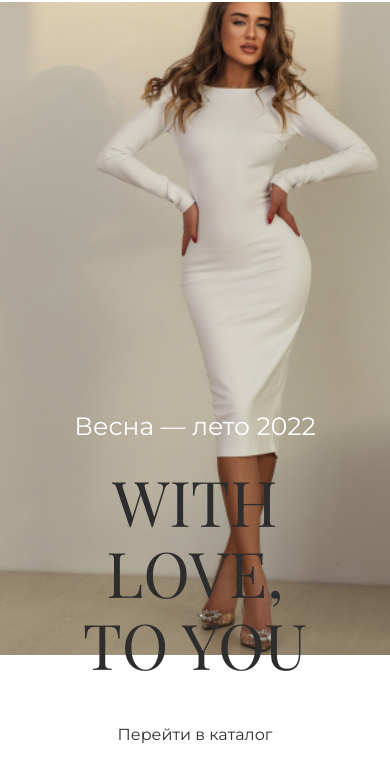
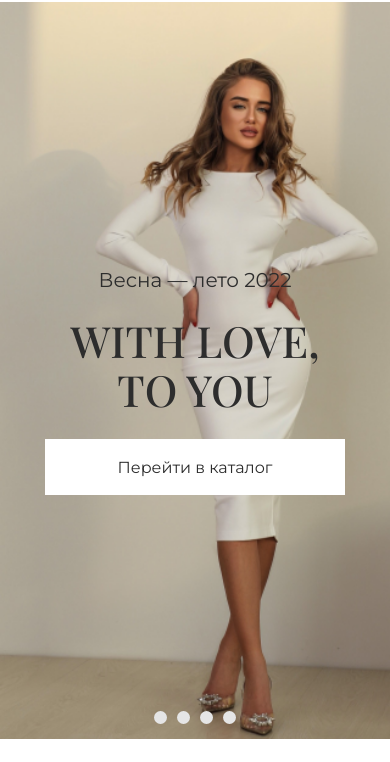
Before and after one commit to nickartemenk/sarafan, a plain HTML site: page index.html in a window 390 px wide. Shown: the part 82-844 px from the top of the page. Drawn offline with nearby package versions, Linux system fonts and the light colour scheme; a web font is replaced by a local one.

Commit message:
add mobile version

```diff
--- a/index.html
+++ b/index.html
@@ -106,6 +106,13 @@
           </div>
         </div>
       </div>
+
+      <div class="banner-bullets container">
+        <div class="banner-bullets__bullet"></div>
+        <div class="banner-bullets__bullet"></div>
+        <div class="banner-bullets__bullet"></div>
+        <div class="banner-bullets__bullet"></div>
+      </div>
     </section>
   </body>
 </html>
--- a/styles/banner.css
+++ b/styles/banner.css
@@ -5,10 +5,17 @@
   background-size: cover;
   background-repeat: no-repeat;
   padding-top: 40px;
+  padding-bottom: 80px;
   color: var(--text-color);
   display: flex;
   flex-direction: column;
   justify-content: space-between;
+}
+
+.header{
+  display: flex;
+  align-items: center;
+  justify-content:space-between;
 }
 
 .burger, .logo-mobile{
@@ -67,6 +74,7 @@
   line-height: 71.76px;
   text-transform: uppercase;
   text-align: center;
+  color: var(--color-white);
 }
 
 .banner-slider-link{
@@ -76,6 +84,22 @@
   display: flex;
   justify-content: center;
   align-items: center;
+}
+
+.banner-bullets{
+  display: flex;
+  gap: 10px;
+  justify-content: center;
+}
+
+.banner-bullets__bullet{
+  width: 13px;
+  height:13px;
+  border-radius: 50%;
+  background-color: #E5E5E5;
+  display: flex;
+
+
 }
 
 @media  (max-width: 768px){
@@ -116,9 +140,45 @@
 }
 
 @media screen and (max-width: 460px){
-  .banner {
+  .banner{
+    height: 100vh;
+    background-image: none;
+    padding: 0px;
+  }
+
+
+  .banner-slider {
+    height: calc(100vh - 84px);
     background-image: url(../assets/images/banner/slider-mobile.png);
-    background-size: contain;
+    background-size: 100%;
+    height: 100%;
+    background-repeat: no-repeat;
+
+  }
+
+  .banner-slider-content{
+    display: flex;
+    justify-content: center;
+    align-items: center;
+  }
+
+  .banner-slider-subtitle{
+    color: var(--text-color);
+    font-size: 20px;
+    line-height: 22.78px;
+  }
+
+  .banner-slider-title{
+    font-size: 43px;
+    line-height: 48.98px;
+    color: var(--text-color);
+    font-weight: 500;
+  }
+
+  .banner-bullets{
+    position: absolute;
+    bottom: 38px;
+
   }
 }
 
--- a/styles/global.css
+++ b/styles/global.css
@@ -2,8 +2,5 @@
   max-width: calc(1175px + 32px);
   width: 100%;
   margin: 0 auto;
-  display: flex;
-  align-items: center;
-  justify-content:space-between;
   padding: 0 16px;
 }
```
